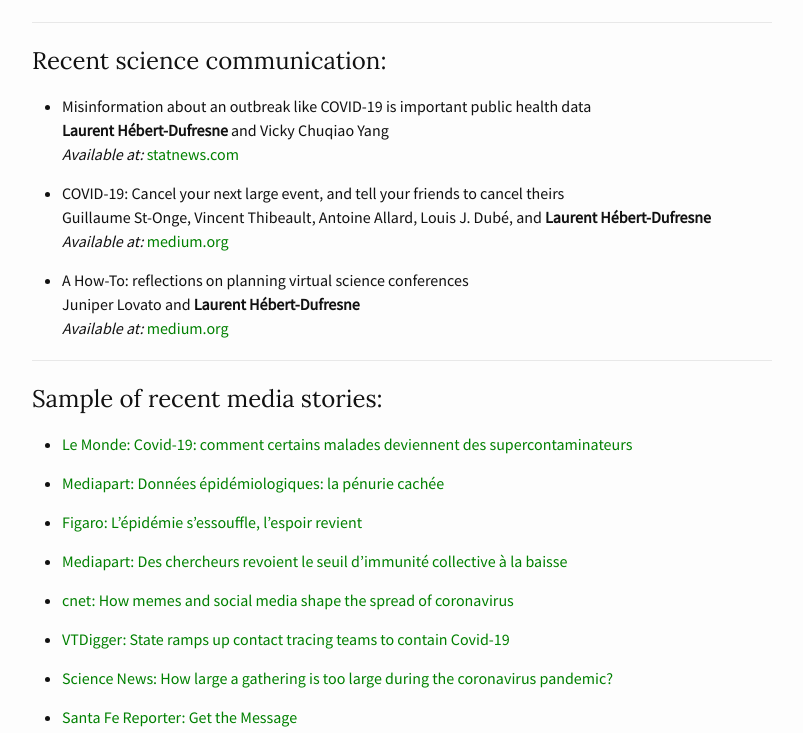
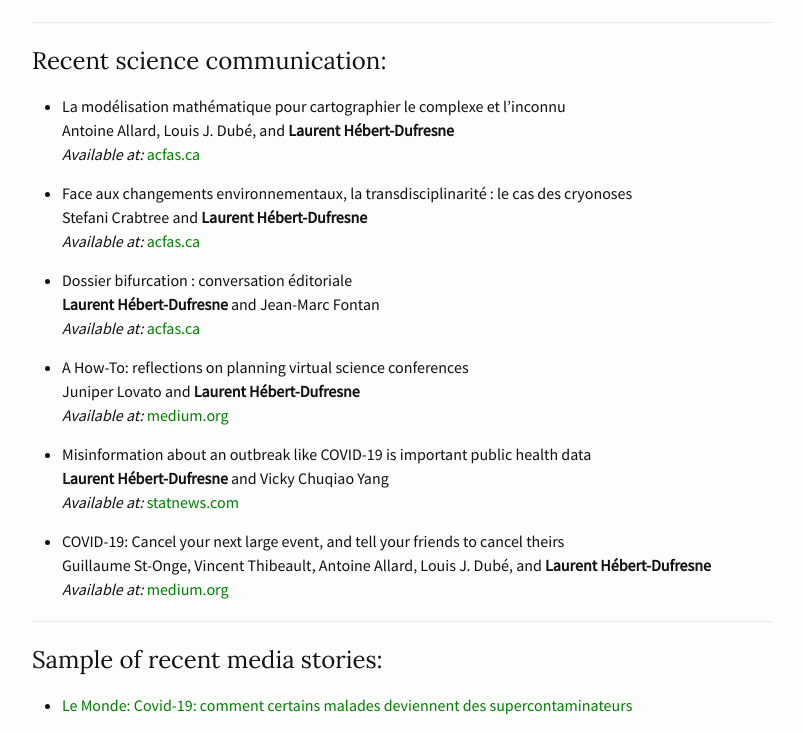
Before and after one commit to laurenthebertdufresne/laurenthebertdufresne.github.io, a Jekyll site: the page built from _pages/media.md, in a window 1280 px wide and 900 px high, scrolled down 1231 px, cut to the strip 167-900 px from the top of the window. Shown: the whole strip, without its empty margins (238-1041 px from the left). Built offline with Jekyll 4.4.1, drawn with Linux system fonts in a browser that asks for light colours.

Commit message:
Added ACFAS articles

```diff
--- a/_pages/media.md
+++ b/_pages/media.md
@@ -21,6 +21,22 @@ weight: 4
 
 # Recent science communication:
 
+*   La modélisation mathématique pour cartographier le complexe et l’inconnu
+    Antoine Allard, Louis J. Dubé, and **Laurent Hébert-Dufresne**
+    _Available at:_ [acfas.ca](https://www.acfas.ca/publications/magazine/2020/09/modelisation-mathematique-cartographier-complexe-inconnu)
+
+*   Face aux changements environnementaux, la transdisciplinarité : le cas des cryonoses
+    Stefani Crabtree and **Laurent Hébert-Dufresne**
+    _Available at:_ [acfas.ca](https://www.acfas.ca/publications/magazine/2020/09/face-aux-changements-environnementaux-transdisciplinarite-cas)
+
+*   Dossier bifurcation : conversation éditoriale
+    **Laurent Hébert-Dufresne** and Jean-Marc Fontan
+    _Available at:_ [acfas.ca](https://www.acfas.ca/publications/magazine/2020/09/dossier-bifurcation-conversation-editoriale)
+
+*   A How-To: reflections on planning virtual science conferences
+    Juniper Lovato and **Laurent Hébert-Dufresne**
+    _Available at:_ [medium.org](https://medium.com/@juniper.lovato/a-how-to-reflections-on-planning-virtual-science-conferences-eeb754ed404b)
+
 *   Misinformation about an outbreak like COVID-19 is important public health data
     **Laurent Hébert-Dufresne** and Vicky Chuqiao Yang
     _Available at:_ [statnews.com](https://www.statnews.com/2020/04/07/misinformation-outbreak-is-important-public-health-data/)
```
Also changed, not shown: other parts of _pages/media.md (+0 -4 lines), _includes/in-peer-reviewed.md (+5 -0 lines).
